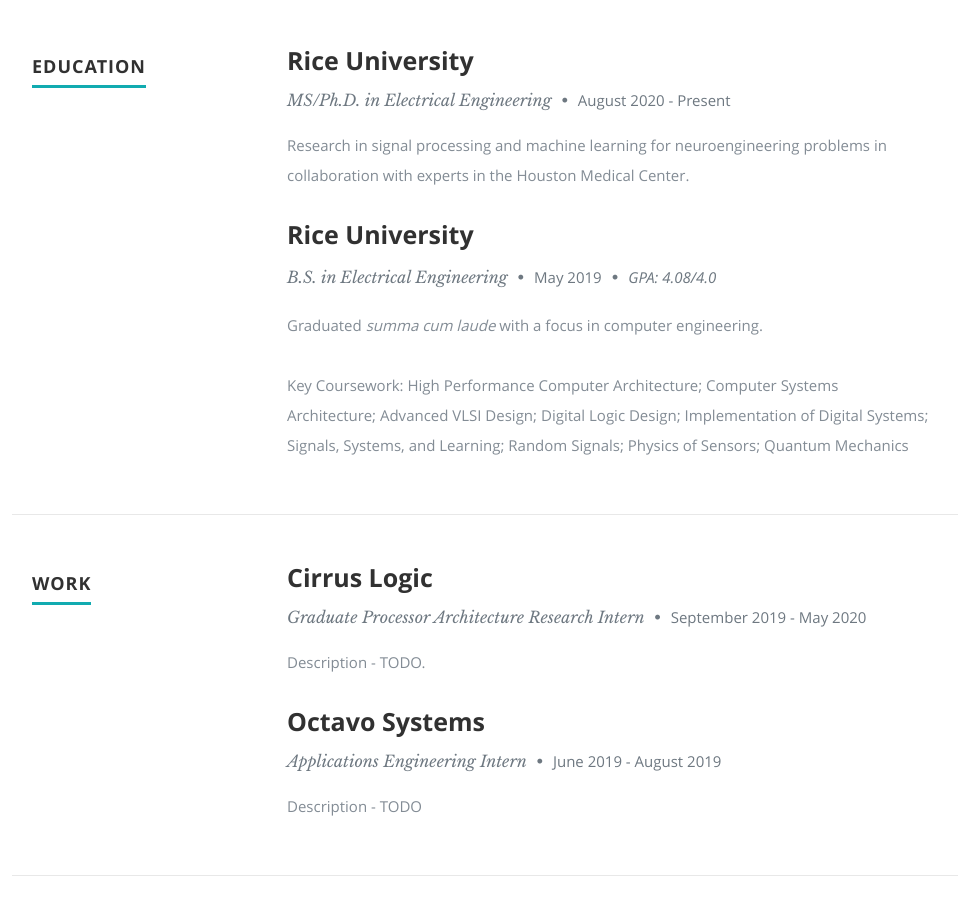
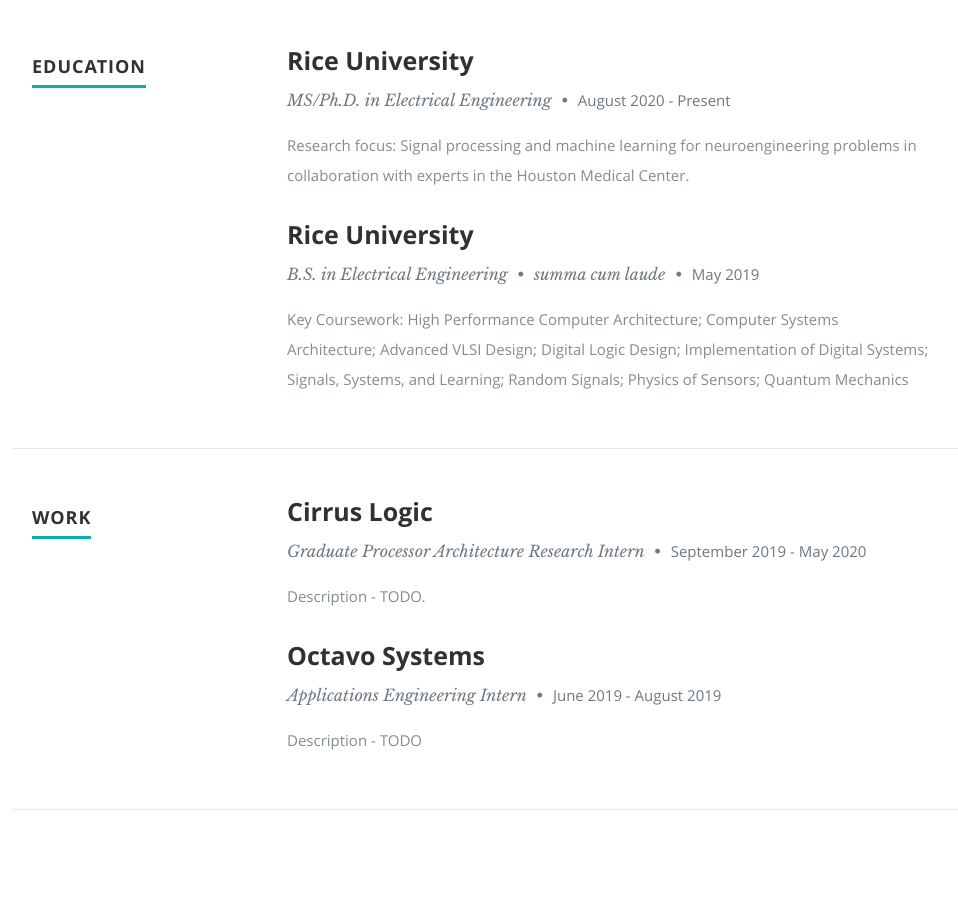
Before and after one commit to jenniferhellar/jenniferhellar.github.io, a plain HTML site: page index.html in a window 1280 px wide. Shown: the part 1480-2383 px from the top of the page, without its empty margins (118-1076 px from the left). Drawn offline with nearby package versions, Linux system fonts and the light colour scheme.

Commit message:
Additional cleanup of Education section

```diff
--- a/index.html
+++ b/index.html
@@ -162,7 +162,7 @@
                   <p class="info">MS/Ph.D. in Electrical Engineering <span>&bull;</span> <em class="date">August 2020 - Present</em></p>
 
                   <p>
-                  Research in signal processing and machine learning for neuroengineering
+                  Research focus: Signal processing and machine learning for neuroengineering
                   problems in collaboration with experts in the Houston Medical Center.
                   </p>
 
@@ -175,12 +175,7 @@
                <div class="twelve columns">
 
                   <h3>Rice University</h3>
-                  <p class="info">B.S. in Electrical Engineering <span>&bull;</span> <em class="date">May 2019</em> <span>&bull;</span> <em> GPA: 4.08/4.0</em></p>
-
-                  <p>
-                  Graduated <i>summa cum laude</i> with a focus in computer
-                  engineering.
-                  </p>
+                  <p class="info">B.S. in Electrical Engineering <span>&bull;</span> <i>summa cum laude</i> <span>&bull;</span> <em class="date">May 2019</em></p>
 
                   <p>Key Coursework: High Performance Computer Architecture;
                       Computer Systems Architecture; Advanced VLSI Design;
```
